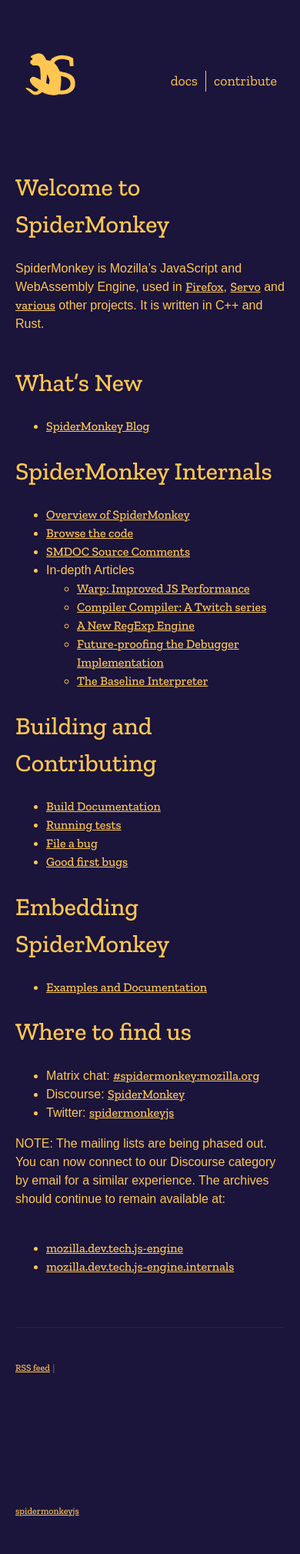
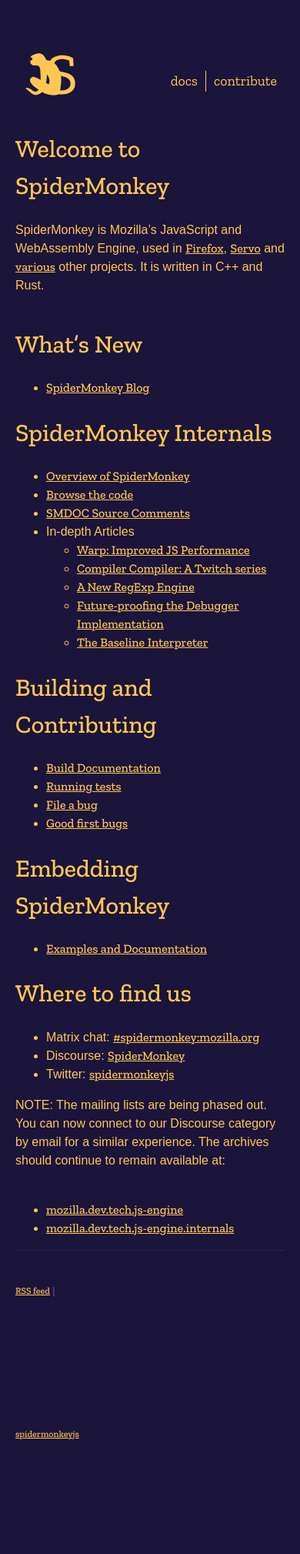
Before and after one commit to mozilla-spidermonkey/spidermonkey.dev, a Jekyll site: the page built from index.markdown, in a window 390 px wide. Shown: the whole page at 77% size. Built offline with Jekyll 4.4.1, drawn with Linux system fonts in a browser that asks for light colours; nearby versions of some CDN libraries; after the commit the page ends 1919 px from its top, so only the background shows below that.

Commit message:
Remove unnecessary padding from main content on mobile (fixes #36)

```diff
--- a/_sass/_content.scss
+++ b/_sass/_content.scss
@@ -1,6 +1,6 @@
 .main-content {
   font-size: 1rem;
-  padding: 50px 0;
+  padding: 0px 0;
   h1,
   h2,
   h3,
```
